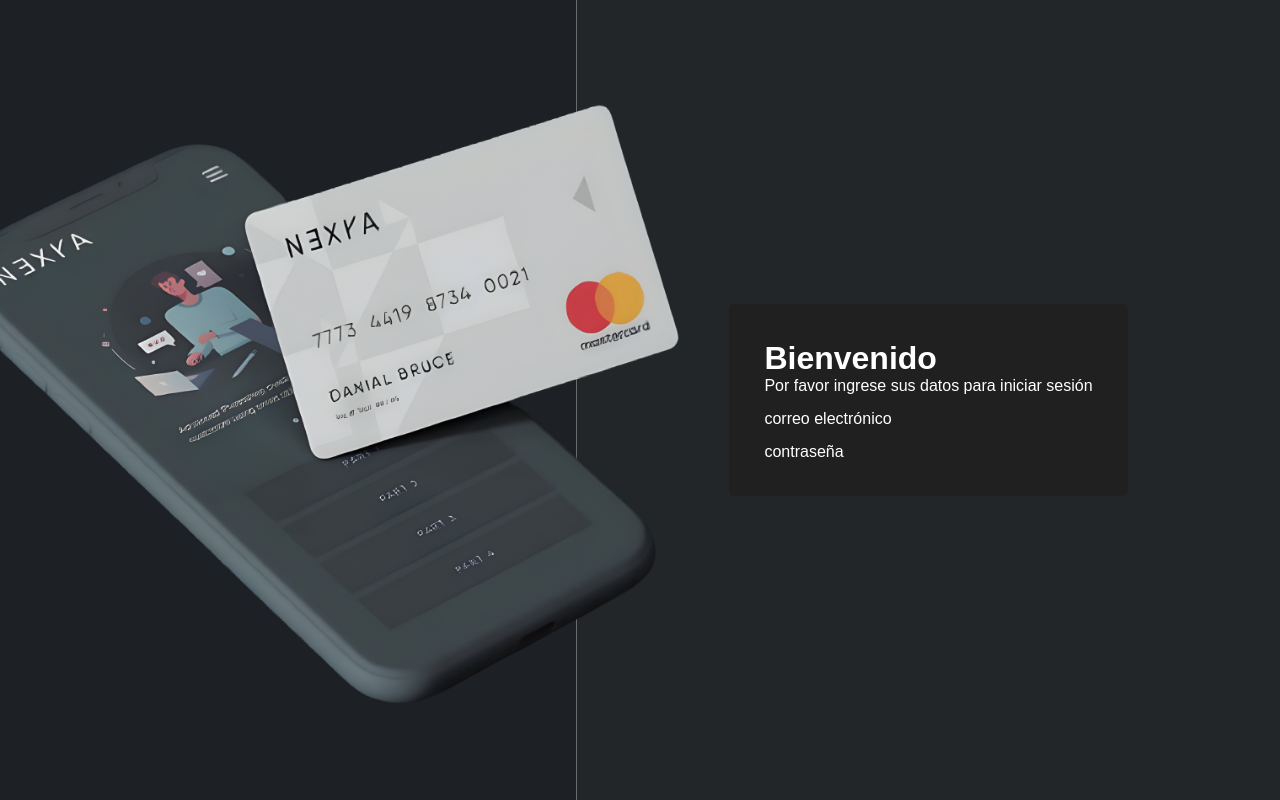
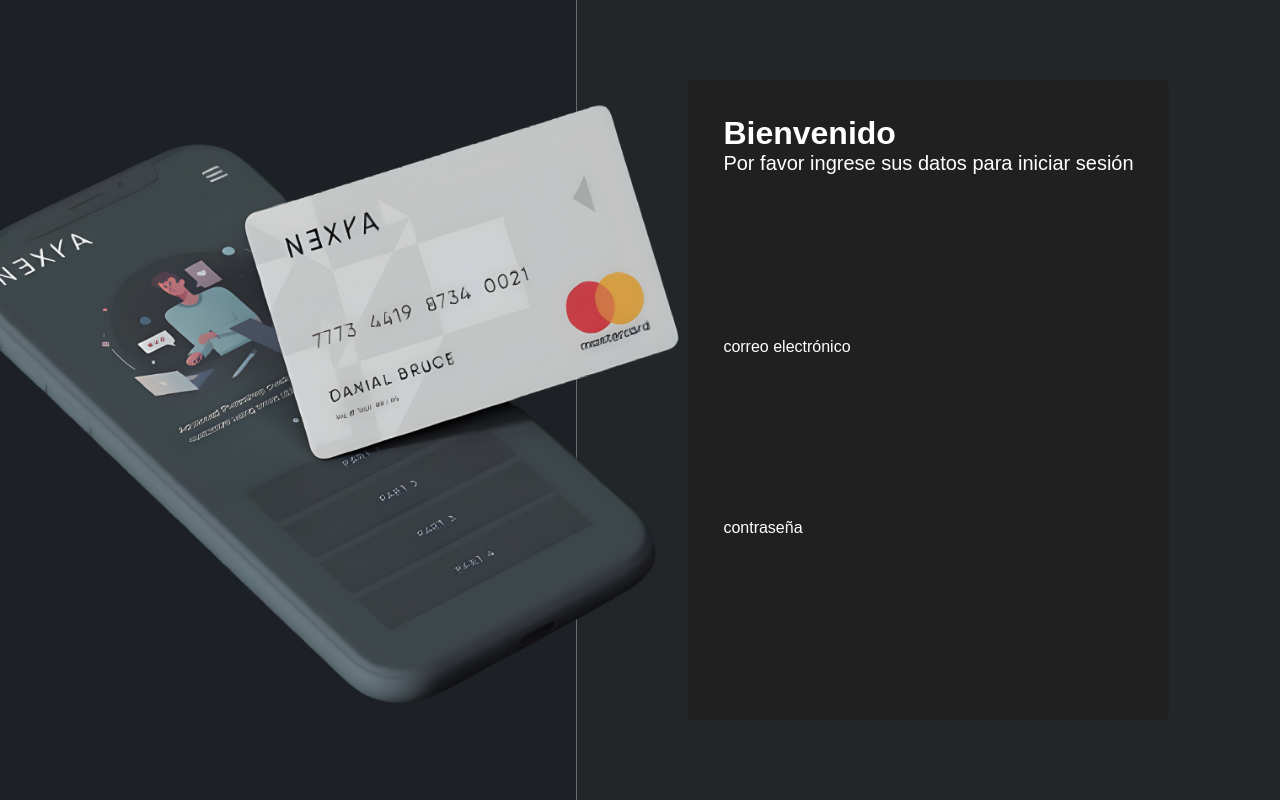
Before and after one commit to No-Country-simulation/s20-20-webapp, a Next.js app: page /login in a window 1280 px wide. Built offline with nearby package versions, Linux system fonts and the light colour scheme.

Commit message:
feat: add classname prop to form

```diff
--- a/app/(auth)/_component/Form/Form.css
+++ b/app/(auth)/_component/Form/Form.css
@@ -10,4 +10,13 @@ form.auth {
   grid-row: 1 / 2;
   z-index: 1;
   place-self: center;
+  height: 80%;
+
+  h1 {
+    font-size: 32px;
+
+    & + p {
+      font-size: 20px;
+    }
+  }
 }
--- a/app/(auth)/_component/Form/Form.tsx
+++ b/app/(auth)/_component/Form/Form.tsx
@@ -6,16 +6,18 @@ export default function AuthForm({
   children,
   title,
   text = '',
+  className = '',
 }: {
   action: NonNullable<string | ((formData: FormData) => void | Promise<void>) | undefined>;
   children: React.ReactNode;
   title: string;
   text?: string;
+  className?: string;
 }) {
   const heading = <h1>{title}</h1>
 
   return <>
-    <Form action={action} className='auth'>
+    <Form action={action} className={`auth${className && ' ' + className}`}>
       {!!text ?
         <hgroup>
           {heading}
```
